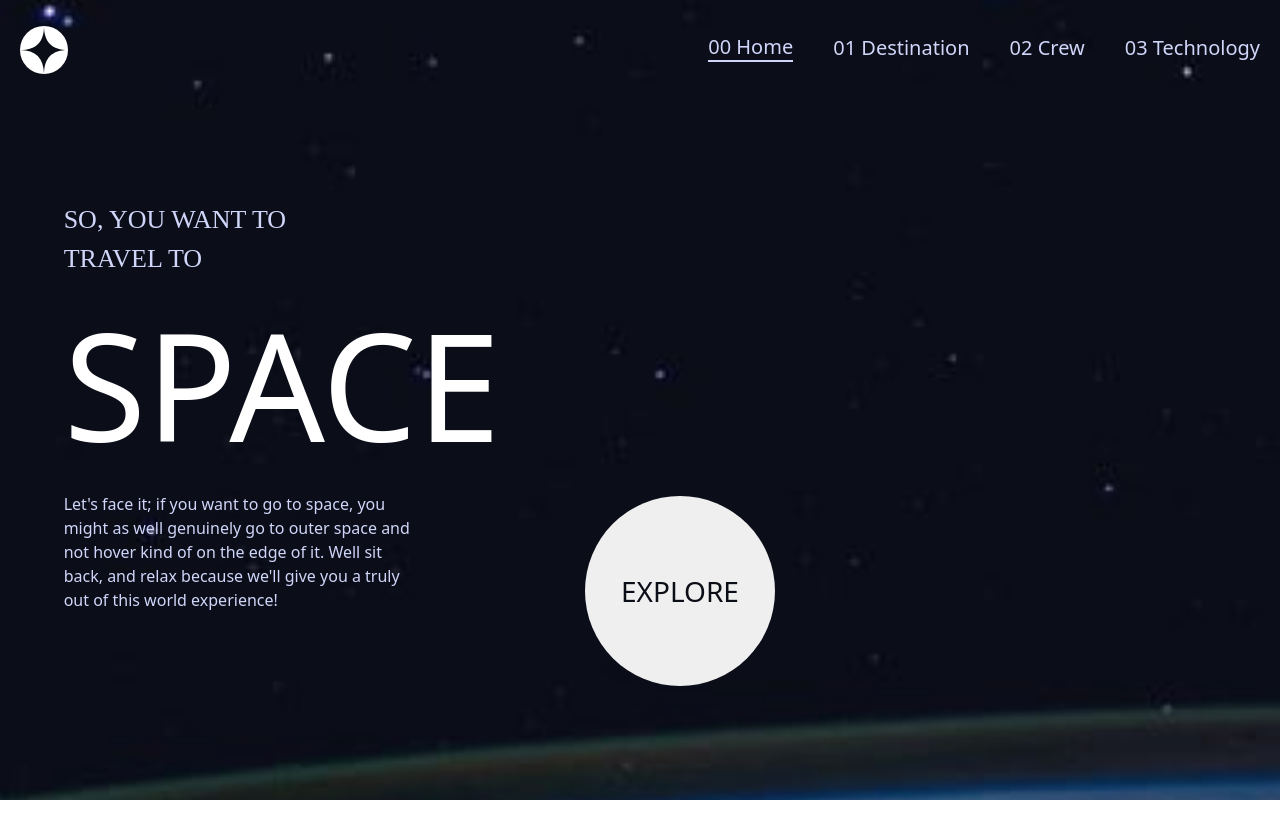
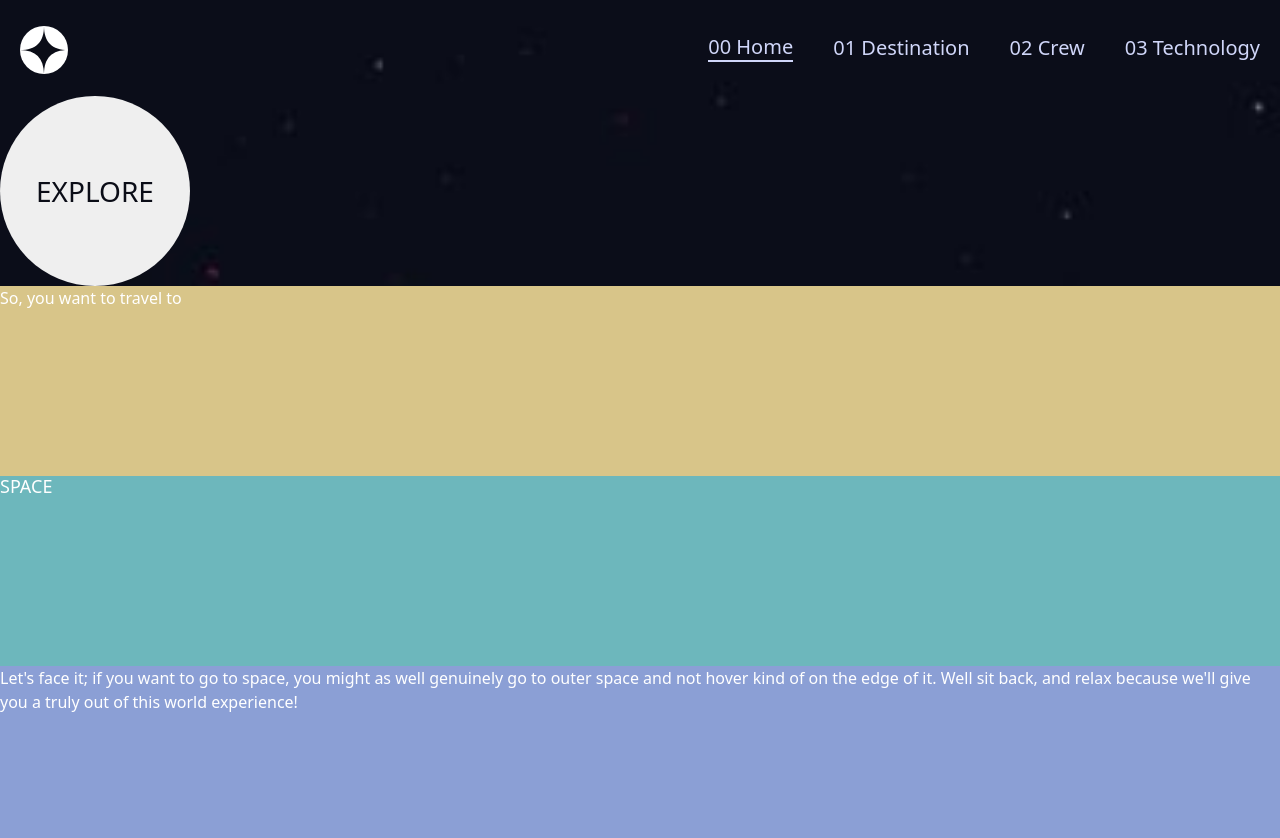
Before and after one commit to seboo1995/space-app, a React (Create React App) app: page / in a window 1280 px wide. Shown: the top 838 px of the page. Before the commit the page ends 800 px from the top, so only its background shows below. Built offline with nearby package versions, Linux system fonts and the light colour scheme; a web font is replaced by a local one.

Commit message:
made grid

```diff
--- a/src/components/home/Home.css
+++ b/src/components/Home/Home.css
@@ -1,8 +1,29 @@
+/* mobile css */
 @media only screen and (min-device-width: 320px) and (max-device-width: 800px) {
    .home-container{
       background: url(../../assets/home/background-home-mobile.jpg);
+      align-self: center;
+   }
+   .home-container #spc{
+    font-size:18px;
+   }
+   .angry-grid {
+      display: grid;
+      grid-template-rows: 1fr  1fr  1fr;
+      grid-template-columns: 1fr 1fr 1fr;
+      color:white;
+      height: 100%;
+      position: relative;
 
    }
+   #item-1 {
+
+      grid-row-start: 2;
+      grid-column-start: 2;
+      grid-row-end: 3;
+      grid-column-end: 4;
+   }
+
 }
 @media screen and (min-device-width: 1024px) and (max-device-width: 2040px)  {
    .home-container{
@@ -46,64 +67,46 @@ h1{
     opacity:0.5;
 
 }
+/*  grid  */
 .angry-grid {
-    display: grid;
-    grid-template-rows: 1fr 1fr  1fr;
-    grid-template-columns: 1fr 1fr 1fr 1fr;
-    color:white;
-    height: 100%;
-    position: relative;
-    left:-195px;
+   display: grid;
 
- }
+   grid-template-rows: 1fr 1fr 1fr 1fr;
+   grid-template-columns: 1fr;
 
- #item-0 {
-   grid-row-start: 1;
-   grid-column-start: 2;
-    font-family: 'Barlow Condensed';
-    font-size: 26px;
-    text-transform:uppercase;
-    letter-spacing: 4.75;
-    grid-row-end: 2;
-    grid-column-end: 3;
-    color:#D0D6F9;
-    align-self: end;
+   gap: 0px;
+   height: 100%;
 
- }
 
- #item-1 {
+}
 
-    grid-row-start: 2;
-    grid-column-start: 2;
-    grid-row-end: 3;
-    grid-column-end: 4;
- }
- #item-1 h1{
-    font-size: 150px;
- }
+#item-0 {
 
- #item-2 {
+   background-color: #D8C589;
+   grid-row-start: 2;
+   grid-column-start: 1;
 
-    grid-row-start: 3;
-    grid-column-start: 2;
-    grid-row-end: 5;
-    grid-column-end: 4;
-    color:#D0D6F9;
- }
-#second-text{
-   width: 360px;
+   grid-row-end: 3;
+   grid-column-end: 2;
+
 }
- #item-3 {
+#item-1 {
 
-    grid-row-start: 3;
-    grid-column-start: 4;
+   background-color: #6db7bc;
+   grid-row-start: 3;
+   grid-column-start: 1;
 
-    grid-row-end: 5;
-    grid-column-end: 6;
+   grid-row-end: 4;
+   grid-column-end: 2;
 
-    position: relative;
-    padding:2px;
-    margin: 2px;
-    width: 500px;
+}
+#item-2 {
 
- }
+   background-color: #8b9fd5;
+   grid-row-start: 4;
+   grid-column-start: 1;
+
+   grid-row-end: 5;
+   grid-column-end: 2;
+
+}
--- a/src/components/home/Home.jsx
+++ b/src/components/Home/Home.jsx
@@ -42,7 +42,7 @@ const Home = () => {
         </p>
   </div>
         <div id="item-1">
-        <h1>SPACE</h1>
+        <h1 id='spc'>SPACE</h1>
   </div>
   <div id="item-2"><p id='second-text'>
             Let's face it; if you want to go to space, you might as well
--- a/src/components/MyNavBar/nav.css
+++ b/src/components/MyNavBar/nav.css
@@ -107,7 +107,7 @@
             #toggle-btn:checked ~ .menu ul{
             display: block;
           }
-
-
-
+          .menuicon{
+              left: 5%;
           }
+        }
--- a/src/components/destination/Destination.css
+++ b/src/components/destination/Destination.css
@@ -16,7 +16,7 @@
     }
  }
 .destination-container{
-background: url(../../assets/destination/background-destination-desktop.jpg);
+/* background: url(../../assets/destination/background-destination-desktop.jpg); */
 background-position: center;
 background-repeat: no-repeat;
 background-size: cover;
```
